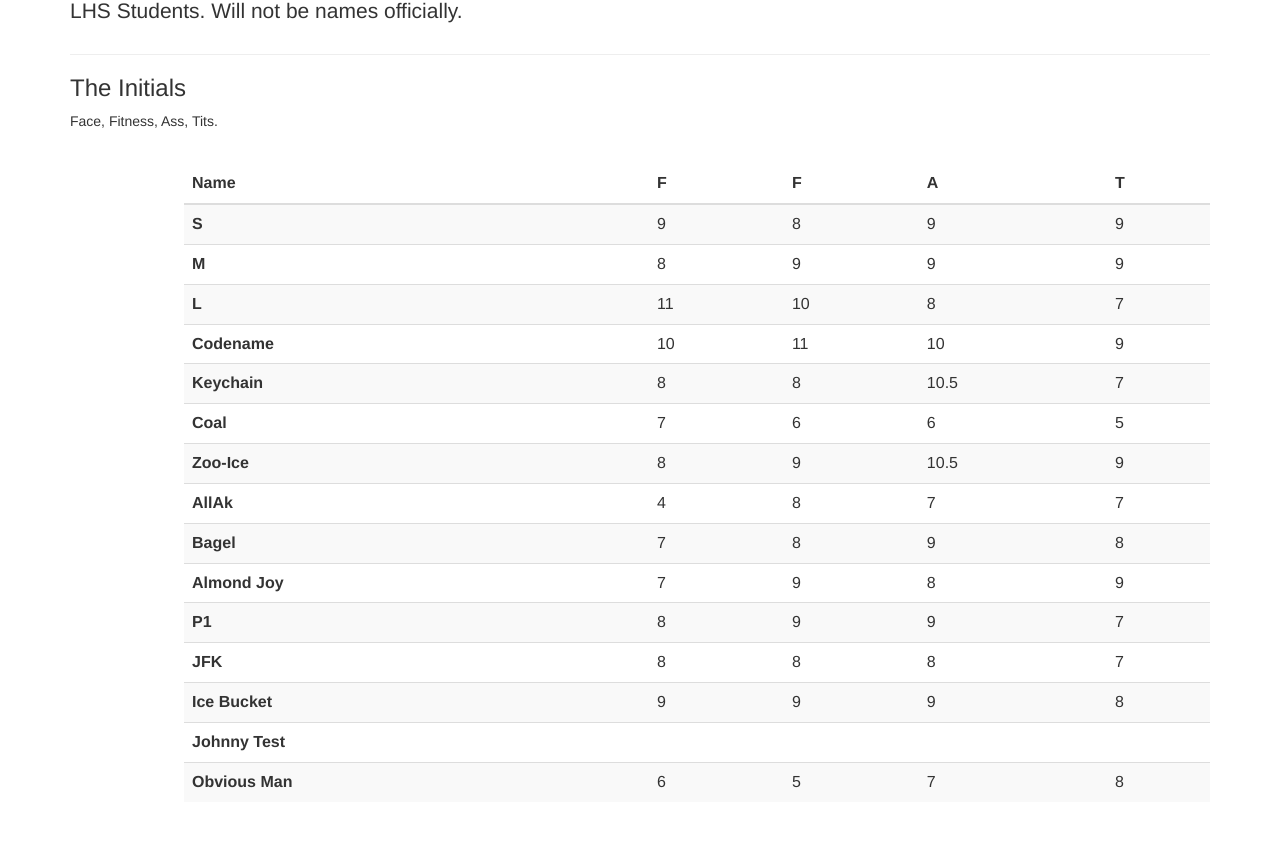
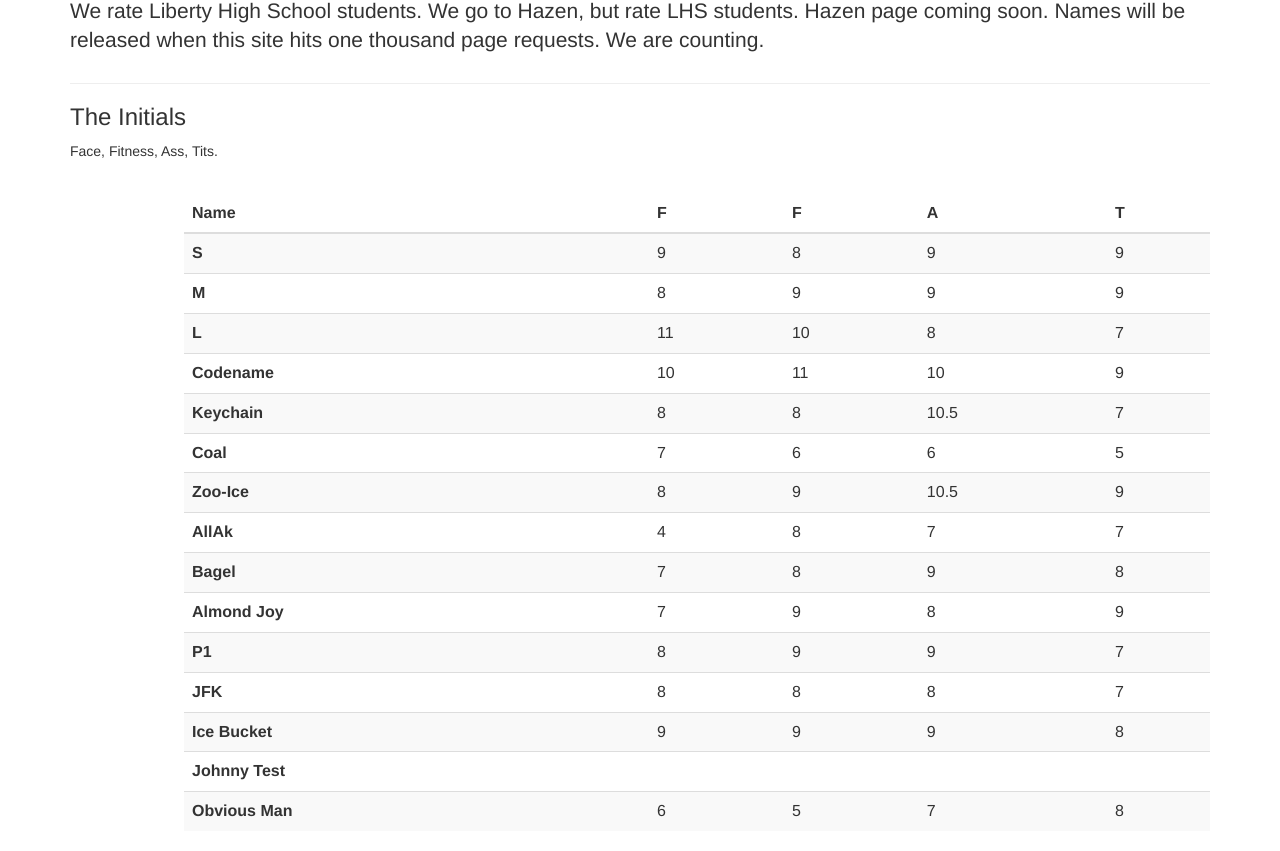
Before and after one commit to LHSLeaks/FFAT, a plain HTML site: page index.html in a window 1280 px wide. Shown: the part 94-945 px from the top of the page. Before the commit the page ends 916 px from the top, so only its background shows below. Drawn offline with nearby package versions, Linux system fonts and the light colour scheme; a script that the page names is missing.

Commit message:
Update information. Makes this a little more... personal.

```diff
--- a/index.html
+++ b/index.html
@@ -2,25 +2,23 @@
 	<head>
 		<link rel="stylesheet" href="https://maxcdn.bootstrapcdn.com/bootstrap/3.3.6/css/bootstrap.min.css" integrity="sha384-1q8mTJOASx8j1Au+a5WDVnPi2lkFfwwEAa8hDDdjZlpLegxhjVME1fgjWPGmkzs7" crossorigin="anonymous">
 		<link rel="stylesheet" href="https://maxcdn.bootstrapcdn.com/bootstrap/3.3.6/css/bootstrap-theme.min.css" integrity="sha384-fLW2N01lMqjakBkx3l/M9EahuwpSfeNvV63J5ezn3uZzapT0u7EYsXMjQV+0En5r" crossorigin="anonymous">
-	    <link href="grid.css" rel="stylesheet">
-
+	  <link href="grid.css" rel="stylesheet">
 		<title>RIP LHS</title>
 		<script>
   			(function(i,s,o,g,r,a,m){i['GoogleAnalyticsObject']=r;i[r]=i[r]||function(){
- 			 (i[r].q=i[r].q||[]).push(arguments)},i[r].l=1*new Date();a=s.createElement(o),
+ 			 	(i[r].q=i[r].q||[]).push(arguments)},i[r].l=1*new Date();a=s.createElement(o),
   			m=s.getElementsByTagName(o)[0];a.async=1;a.src=g;m.parentNode.insertBefore(a,m)
- 			 })(window,document,'script','//www.google-analytics.com/analytics.js','ga');
+ 			 	})(window,document,'script','//www.google-analytics.com/analytics.js','ga');
 
   			ga('create', 'UA-71294811-1', 'auto');
   			ga('send', 'pageview');
-
 		</script>
 	</head>
 	<body>
 		<div class="container">
 			<div class="page-header">
 				<h1>LHS Rates</h1>
-				<p class="lead">LHS Students. Will not be names officially.</p>
+				<p class="lead">We rate Liberty High School students. We go to Hazen, but rate LHS students. Hazen page coming soon. Names will be released when this site hits one thousand page requests. We are counting.</p>
 			</div>
 
 			<h3>The Initials</h3>
```
